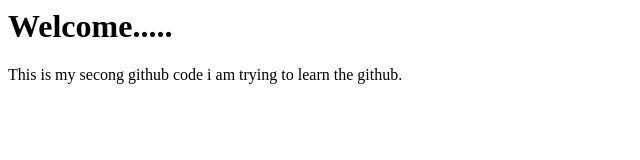
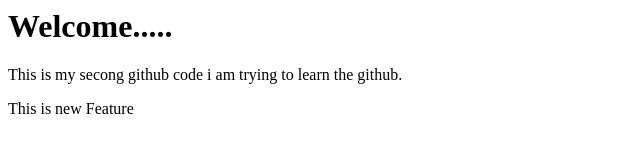
Before and after one commit to ingleabhi184/localRepo, a plain HTML site: page index.html in a window 1280 px wide. Shown: the whole page, without its empty margins (0-640 px from the left). Drawn offline with Linux system fonts and the light colour scheme.

Commit message:
ADD new feature

```diff
--- a/index.html
+++ b/index.html
@@ -5,5 +5,7 @@
     <body>
         <h1>Welcome.....</h1>
         <p>This is my secong github code i am trying to learn the github.</p>
+        <p>This is new Feature
+        </p>
     </body>
 </html>
```
